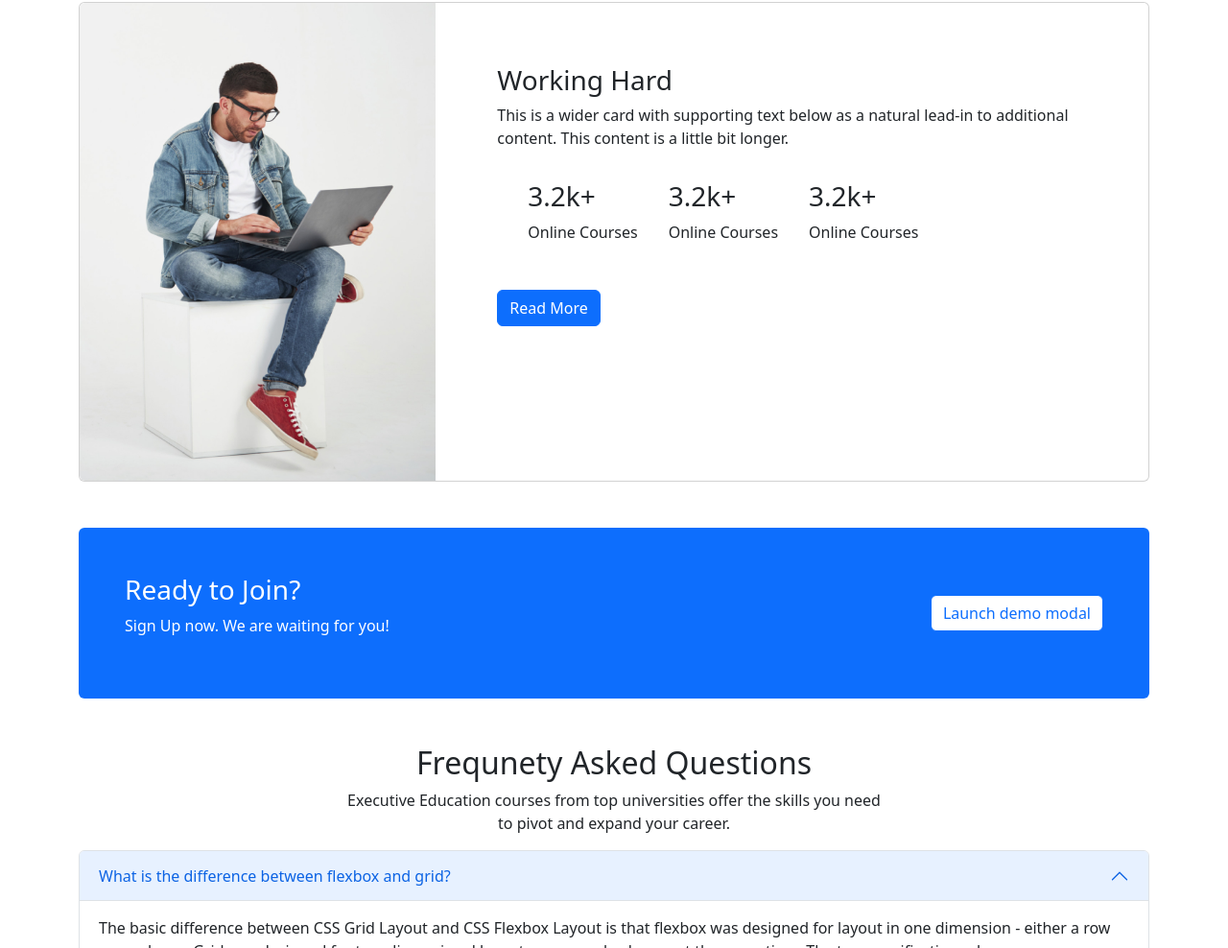
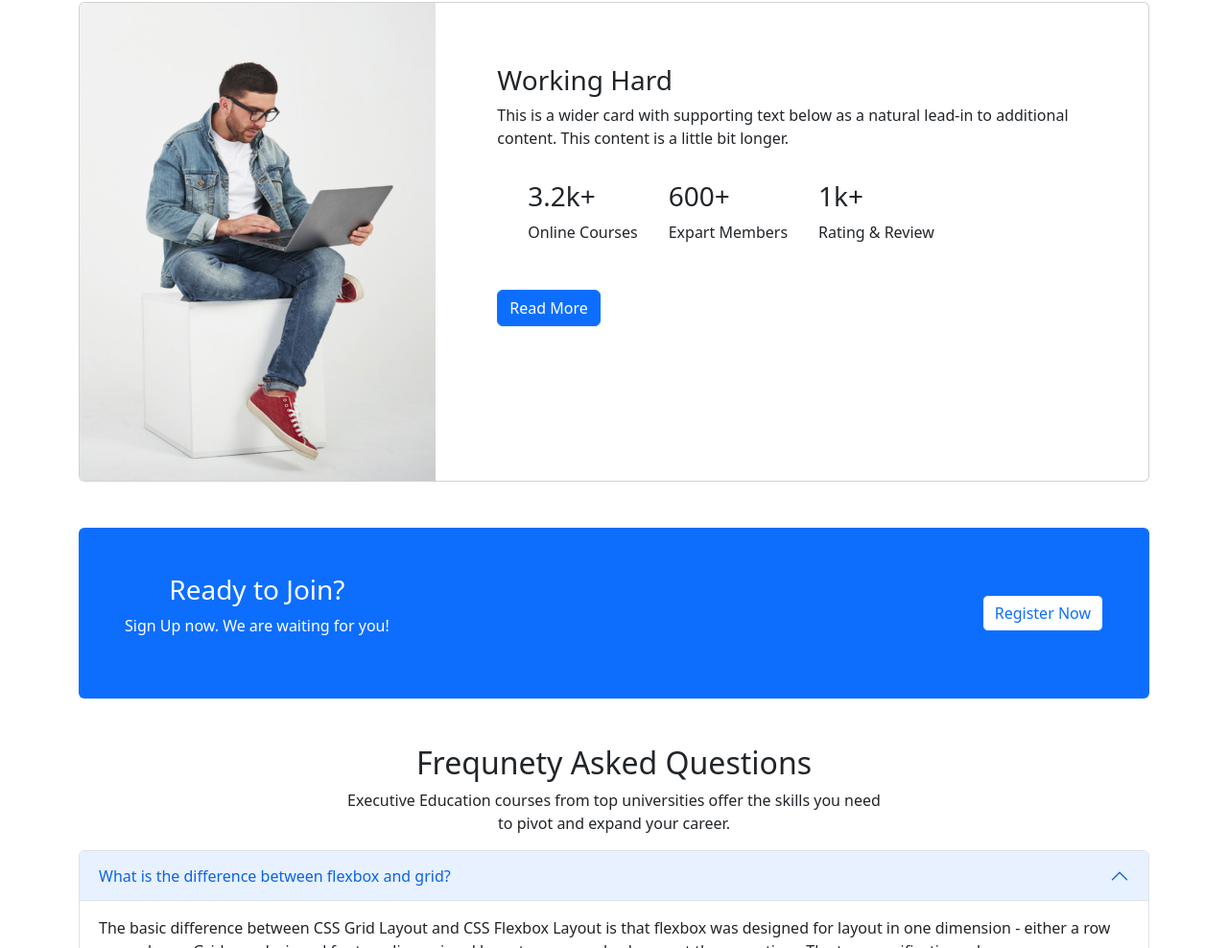
Before and after one commit to raihan00715/edu-world, a plain HTML site: page index.html in a window 1280 px wide. Shown: the part 1719-2707 px from the top of the page at 96% size. Drawn offline with nearby package versions, Linux system fonts and the light colour scheme; files whose address does not match are found by name.

Commit message:
final push

```diff
--- a/index.html
+++ b/index.html
@@ -283,12 +283,12 @@
                                 <p>Online Courses</p>
                             </div>
                             <div class="m-3">
-                                <h3>3.2k+</h3>
-                                <p>Online Courses</p>
+                                <h3>600+</h3>
+                                <p>Expart Members</p>
                             </div>
                             <div class="m-3">
-                                <h3>3.2k+</h3>
-                                <p>Online Courses</p>
+                                <h3>1k+</h3>
+                                <p>Rating & Review</p>
                             </div>
                         </div>
 
@@ -305,7 +305,10 @@
 
     <section class="container mt-5">
 
-        <div class="bg-primary  p-5 d-flex align-items-center justify-content-between rounded  ">
+        <div
+            class="bg-primary  p-5 d-flex align-items-center justify-content-between rounded flex-sm-column text-sm-center flex-md-column text-md-center flex-column text-center flex-lg-row">
+
+
             <div class="text-white">
                 <h3>Ready to Join?</h3>
                 <p>Sign Up now. We are waiting for you!</p>
@@ -315,7 +318,7 @@
                 <!-- Button trigger modal -->
                 <button type="button" class="btn btn-primary bg-white text-primary" data-bs-toggle="modal"
                     data-bs-target="#exampleModal">
-                    Launch demo modal
+                    Register Now
                 </button>
 
                 <!-- Modal -->
@@ -429,7 +432,7 @@
 
     <section class="container mt-5">
 
-        <div class="d-none d-xl-block d-xxl-none ">
+        <div class="d-none d-sm-block d-sm-none d-md-block">
             <div class="text-center ">
                 <h2 class="fw-bold ">
                     Our beloved partners
```
